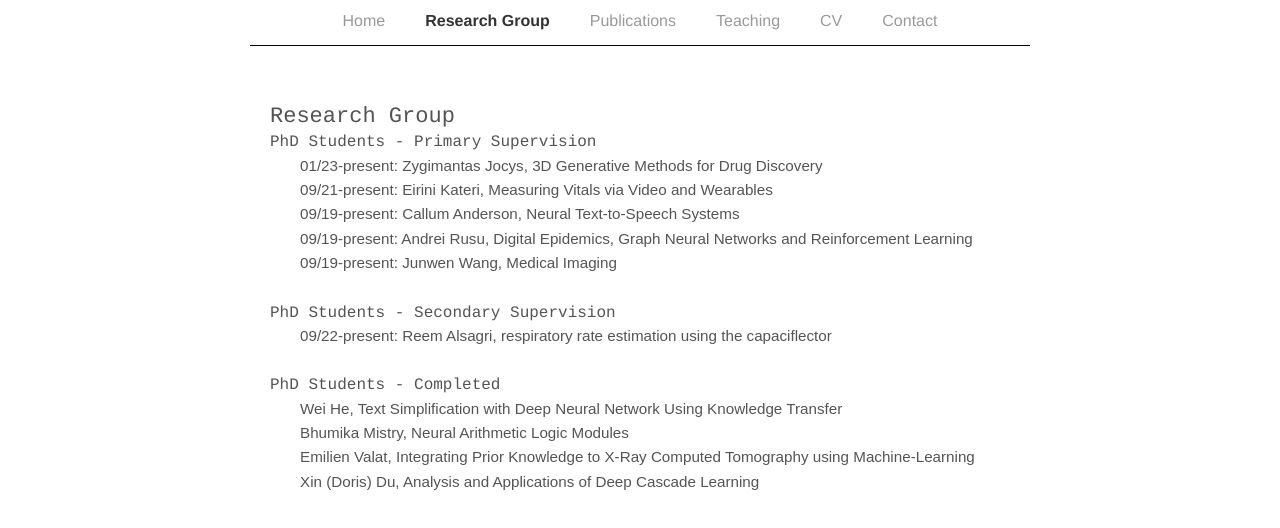
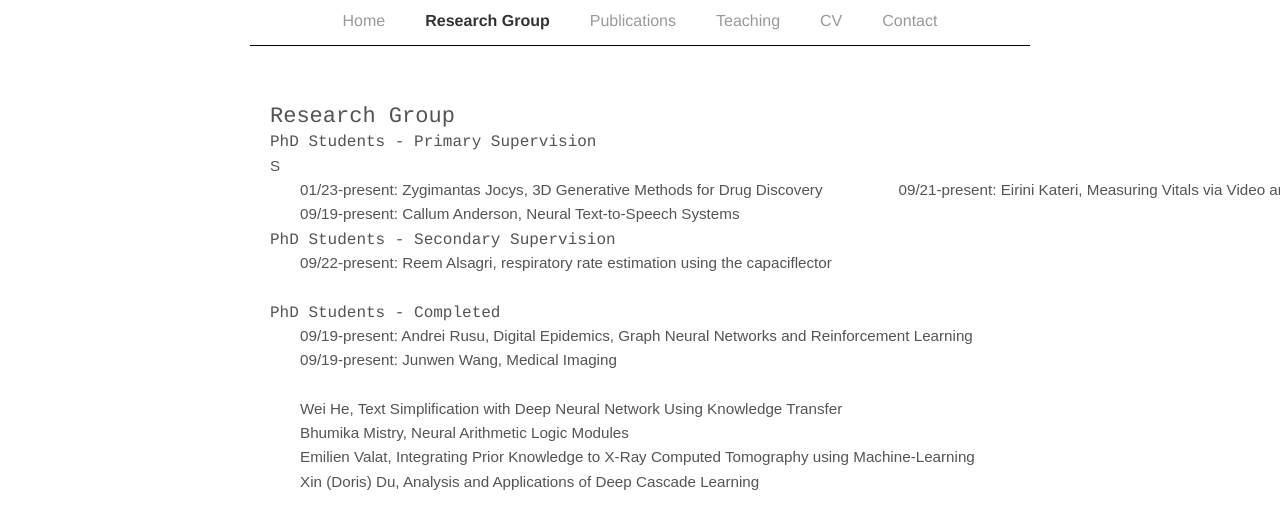
Before and after one commit to kfarrahi/kfarrahi.github.io, a plain HTML site: page group.html in a window 1280 px wide. Shown: the top 528 px of the page. Drawn offline with nearby package versions, Linux system fonts and the light colour scheme.

Commit message:
removing unnecessary files and improving code

```diff
--- a/group.html
+++ b/group.html
@@ -40,15 +40,7 @@
  <tbody>
     <tr>
      <td width="30">&nbsp;</td>
-     <td> 01/23-present: Zygimantas Jocys, 3D Generative Methods for Drug Discovery</a></td>
-    </tr>
-  </tbody>
- </table>
-
-<table bgcolor="#ffffff" border="0" cellpadding="6" cellspacing="0" width="150%">
- <tbody>
-    <tr>
-     <td width="30">&nbsp;</td>
+     <td> 01/23-present: Zygimantas Jocys, 3D Generative Methods for Drug Discovery</a></td>S
      <td> 09/21-present: Eirini Kateri, Measuring Vitals via Video and Wearables </a></td>
     </tr>
   </tbody>
@@ -62,6 +54,19 @@
     </tr>
   </tbody>
  </table>
+
+ <p><span style="font:16px Courier, mono;">PhD Students - Secondary Supervision</span></p>
+<table bgcolor="#ffffff" border="0" cellpadding="6" cellspacing="0" width="150%">
+ <tbody>
+    <tr>
+     <td width="30">&nbsp;</td>
+     <td> 09/22-present: Reem Alsagri, respiratory rate estimation using the capaciflector </a></td>
+    </tr>
+  </tbody>
+ </table>
+<br>
+ <p><span style="font:16px Courier, mono;">PhD Students - Completed</span></p>
+
 
 <table bgcolor="#ffffff" border="0" cellpadding="6" cellspacing="0" width="150%">
  <tbody>
@@ -81,17 +86,6 @@
   </tbody>
  </table>
 <br>
- <p><span style="font:16px Courier, mono;">PhD Students - Secondary Supervision</span></p>
-<table bgcolor="#ffffff" border="0" cellpadding="6" cellspacing="0" width="150%">
- <tbody>
-    <tr>
-     <td width="30">&nbsp;</td>
-     <td> 09/22-present: Reem Alsagri, respiratory rate estimation using the capaciflector </a></td>
-    </tr>
-  </tbody>
- </table>
-<br>
- <p><span style="font:16px Courier, mono;">PhD Students - Completed</span></p>
 
 <table bgcolor="#ffffff" border="0" cellpadding="6" cellspacing="0" width="150%">
  <tbody>
```
Also changed, not shown: _kf_photo.jpeg (deleted), 3 other files.
